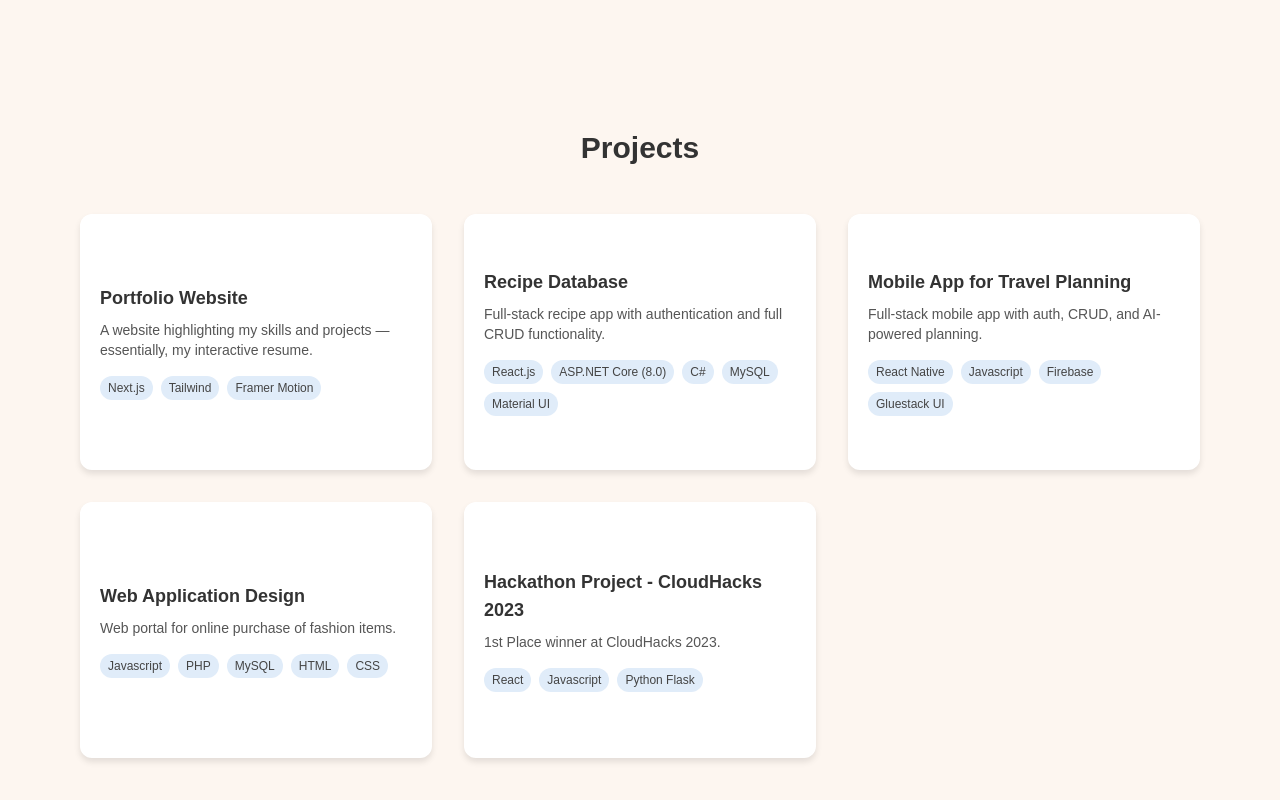
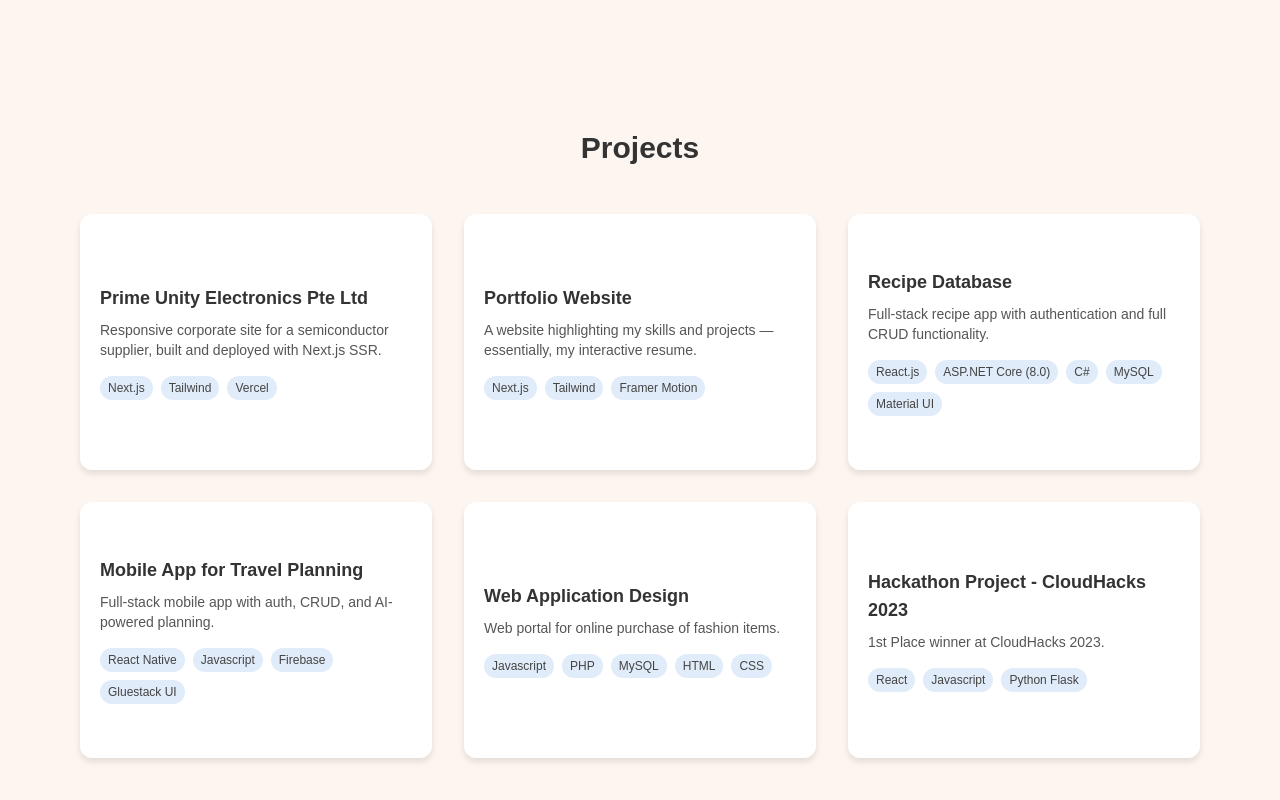
Before and after one commit to keefhub/my-portfolio, a Next.js app: page / in a window 1280 px wide. Shown: the part 2714-3514 px from the top of the page. Built offline with nearby package versions, Linux system fonts and the light colour scheme.

Commit message:
added a project

```diff
--- a/src/app/components/project.jsx
+++ b/src/app/components/project.jsx
@@ -4,6 +4,20 @@ import { useState } from "react";
 import { motion } from "framer-motion";
 
 const projects = [
+  {
+    title: "Prime Unity Electronics Pte Ltd",
+    shortDesc:
+      "Responsive corporate site for a semiconductor supplier, built and deployed with Next.js SSR.",
+    description: [
+      "Problem statement: Client needed a clean, professional online presence to showcase their semiconductor sourcing services.",
+      "Built and deployed a static corporate site with Next.js and SSR for performance, SEO, and responsive design.",
+      "Embedded microsoft excel as product catalog for easy updates by client.",
+    ],
+
+    tech: ["Next.js", "Tailwind", "Vercel"],
+    github: "",
+    demo: "https://www.primeunity.biz/",
+  },
   {
     title: "Portfolio Website",
     shortDesc:
@@ -13,7 +27,7 @@ const projects = [
       "Showcases my frontend skills with scroll animations, flip cards, and a fully responsive UI.",
     ],
     tech: ["Next.js", "Tailwind", "Framer Motion"],
-    github: "https://github.com/yourusername/portfolio",
+    github: "https://github.com/keefhub/my-portfolio",
     demo: "",
   },
   {
```
Also changed, not shown: 1 other file (tests, documents, lock files or other folders).
